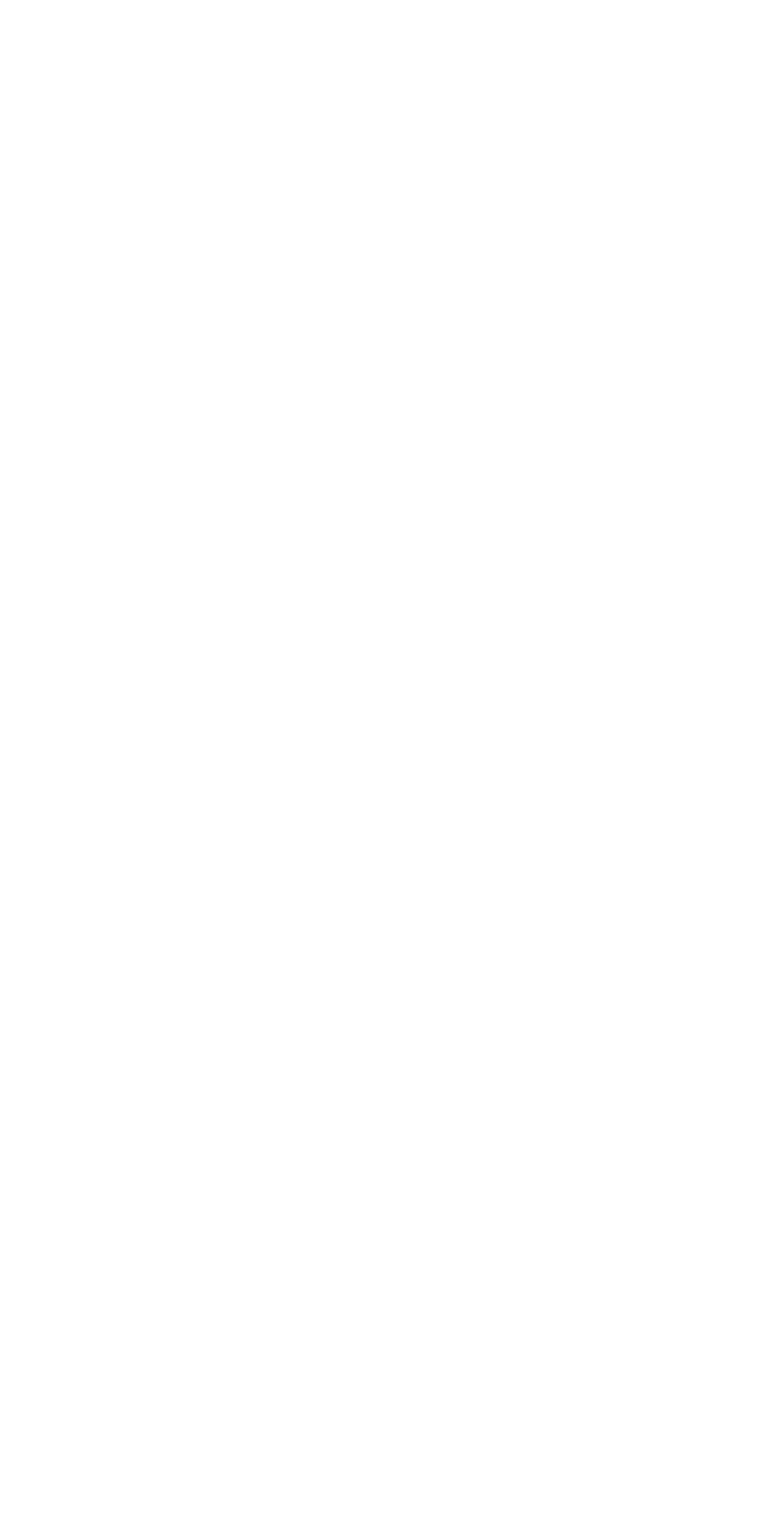
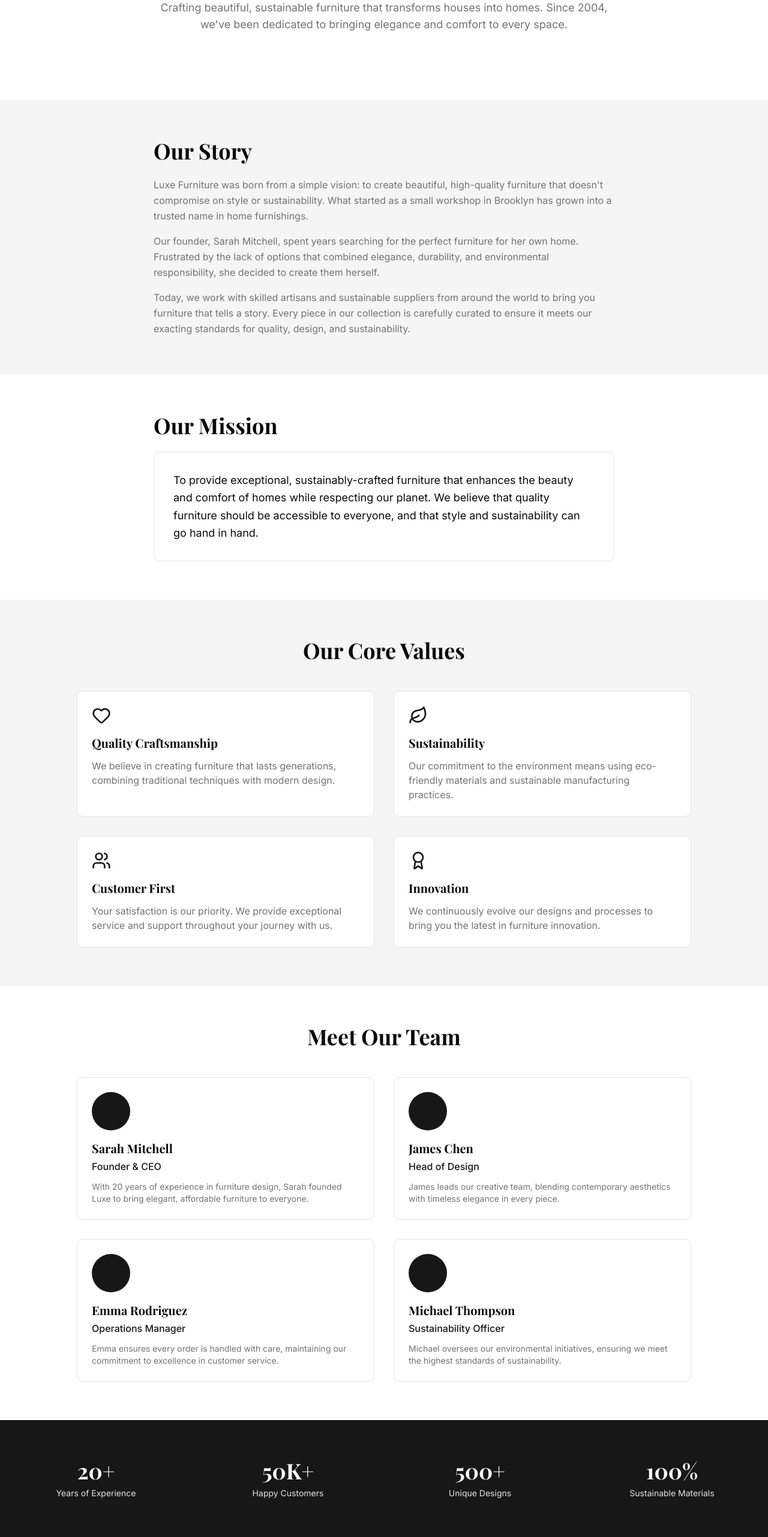
Before and after one commit to Jisan-Dev/sahitech-luxe-furniture, a React (Vite) app: page /about-us in a window 1280 px wide. Before the commit this address had no page. Shown: the part 234-2797 px from the top of the page at 60% size. Before the commit the page ends 800 px from the top, so only its background shows below. Built offline with nearby package versions, Linux system fonts and the light colour scheme; a web font is replaced by a local one.

Commit message:
about us page

```diff
--- a/src/components/common/navbar.jsx
+++ b/src/components/common/navbar.jsx
@@ -39,6 +39,15 @@ export default function Navbar() {
                 }`
               }>
               Products
+            </NavLink>
+            <NavLink
+              to="/about-us"
+              className={({ isActive }) =>
+                `text-sm font-medium hover:bg-accent transition-colors px-4 py-2 rounded-lg ${
+                  isActive && "bg-neutral-800 hover:bg-neutral-800 text-accent"
+                }`
+              }>
+              About Us
             </NavLink>
             <NavLink
               to="/contact"
@@ -84,6 +93,12 @@ export default function Navbar() {
                 Products
               </NavLink>
               <NavLink
+                to="/about-us"
+                className="text-sm font-medium hover:text-primary transition-colors"
+                onClick={() => setMobileMenuOpen(false)}>
+                About Us
+              </NavLink>
+              <NavLink
                 to="/contact"
                 className="text-sm font-medium hover:text-primary transition-colors"
                 onClick={() => setMobileMenuOpen(false)}>
--- /dev/null
+++ b/src/pages/about-us/index.jsx
@@ -0,0 +1,183 @@
+import { Award, Heart, Leaf, Users } from "lucide-react";
+
+export default function AboutPage() {
+  const values = [
+    {
+      icon: Heart,
+      title: "Quality Craftsmanship",
+      description:
+        "We believe in creating furniture that lasts generations, combining traditional techniques with modern design.",
+    },
+    {
+      icon: Leaf,
+      title: "Sustainability",
+      description:
+        "Our commitment to the environment means using eco-friendly materials and sustainable manufacturing practices.",
+    },
+    {
+      icon: Users,
+      title: "Customer First",
+      description:
+        "Your satisfaction is our priority. We provide exceptional service and support throughout your journey with us.",
+    },
+    {
+      icon: Award,
+      title: "Innovation",
+      description:
+        "We continuously evolve our designs and processes to bring you the latest in furniture innovation.",
+    },
+  ];
+
+  const team = [
+    {
+      name: "Sarah Mitchell",
+      role: "Founder & CEO",
+      bio: "With 20 years of experience in furniture design, Sarah founded Luxe to bring elegant, affordable furniture to everyone.",
+    },
+    {
+      name: "James Chen",
+      role: "Head of Design",
+      bio: "James leads our creative team, blending contemporary aesthetics with timeless elegance in every piece.",
+    },
+    {
+      name: "Emma Rodriguez",
+      role: "Operations Manager",
+      bio: "Emma ensures every order is handled with care, maintaining our commitment to excellence in customer service.",
+    },
+    {
+      name: "Michael Thompson",
+      role: "Sustainability Officer",
+      bio: "Michael oversees our environmental initiatives, ensuring we meet the highest standards of sustainability.",
+    },
+  ];
+
+  return (
+    <div className="min-h-screen bg-background">
+      {/* Hero Section */}
+      <div className="container mx-auto px-4 py-12 md:py-20">
+        <div className="max-w-3xl mx-auto text-center">
+          <h1 className="font-serif text-4xl md:text-5xl font-bold text-foreground mb-6">
+            About Luxe Furniture
+          </h1>
+          <p className="text-lg text-muted-foreground text-pretty mb-8">
+            Crafting beautiful, sustainable furniture that transforms houses into homes. Since 2004,
+            we've been dedicated to bringing elegance and comfort to every space.
+          </p>
+        </div>
+      </div>
+
+      {/* Our Story Section */}
+      <div className="bg-muted py-12 md:py-16">
+        <div className="container mx-auto px-4">
+          <div className="max-w-3xl mx-auto">
+            <h2 className="font-serif text-3xl md:text-4xl font-bold text-foreground mb-6">
+              Our Story
+            </h2>
+            <div className="space-y-4 text-muted-foreground leading-relaxed">
+              <p>
+                Luxe Furniture was born from a simple vision: to create beautiful, high-quality
+                furniture that doesn't compromise on style or sustainability. What started as a
+                small workshop in Brooklyn has grown into a trusted name in home furnishings.
+              </p>
+              <p>
+                Our founder, Sarah Mitchell, spent years searching for the perfect furniture for her
+                own home. Frustrated by the lack of options that combined elegance, durability, and
+                environmental responsibility, she decided to create them herself.
+              </p>
+              <p>
+                Today, we work with skilled artisans and sustainable suppliers from around the world
+                to bring you furniture that tells a story. Every piece in our collection is
+                carefully curated to ensure it meets our exacting standards for quality, design, and
+                sustainability.
+              </p>
+            </div>
+          </div>
+        </div>
+      </div>
+
+      {/* Our Mission Section */}
+      <div className="container mx-auto px-4 py-12 md:py-16">
+        <div className="max-w-3xl mx-auto">
+          <h2 className="font-serif text-3xl md:text-4xl font-bold text-foreground mb-6">
+            Our Mission
+          </h2>
+          <div className="bg-card border border-border rounded-lg p-8">
+            <p className="text-lg text-foreground leading-relaxed">
+              To provide exceptional, sustainably-crafted furniture that enhances the beauty and
+              comfort of homes while respecting our planet. We believe that quality furniture should
+              be accessible to everyone, and that style and sustainability can go hand in hand.
+            </p>
+          </div>
+        </div>
+      </div>
+
+      {/* Our Values Section */}
+      <div className="bg-muted py-12 md:py-16">
+        <div className="container mx-auto px-4">
+          <div className="max-w-5xl mx-auto">
+            <h2 className="font-serif text-3xl md:text-4xl font-bold text-foreground mb-12 text-center">
+              Our Core Values
+            </h2>
+            <div className="grid md:grid-cols-2 gap-8">
+              {values.map((value, index) => {
+                const Icon = value.icon;
+                return (
+                  <div key={index} className="bg-background rounded-lg p-6 border border-border">
+                    <Icon className="h-8 w-8 text-primary mb-4" />
+                    <h3 className="font-serif text-xl font-bold text-foreground mb-3">
+                      {value.title}
+                    </h3>
+                    <p className="text-muted-foreground">{value.description}</p>
+                  </div>
+                );
+              })}
+            </div>
+          </div>
+        </div>
+      </div>
+
+      {/* Team Section */}
+      <div className="container mx-auto px-4 py-12 md:py-16">
+        <div className="max-w-5xl mx-auto">
+          <h2 className="font-serif text-3xl md:text-4xl font-bold text-foreground mb-12 text-center">
+            Meet Our Team
+          </h2>
+          <div className="grid md:grid-cols-2 gap-8">
+            {team.map((member, index) => (
+              <div key={index} className="bg-card border border-border rounded-lg p-6">
+                <div className="w-16 h-16 bg-primary rounded-full mb-4"></div>
+                <h3 className="font-serif text-xl font-bold text-foreground mb-1">{member.name}</h3>
+                <p className="text-primary font-medium mb-3">{member.role}</p>
+                <p className="text-muted-foreground text-sm">{member.bio}</p>
+              </div>
+            ))}
+          </div>
+        </div>
+      </div>
+
+      {/* Stats Section */}
+      <div className="bg-primary text-primary-foreground py-12 md:py-16">
+        <div className="container mx-auto px-4">
+          <div className="grid md:grid-cols-4 gap-8 text-center">
+            <div>
+              <div className="font-serif text-4xl font-bold mb-2">20+</div>
+              <p className="text-sm opacity-90">Years of Experience</p>
+            </div>
+            <div>
+              <div className="font-serif text-4xl font-bold mb-2">50K+</div>
+              <p className="text-sm opacity-90">Happy Customers</p>
+            </div>
+            <div>
+              <div className="font-serif text-4xl font-bold mb-2">500+</div>
+              <p className="text-sm opacity-90">Unique Designs</p>
+            </div>
+            <div>
+              <div className="font-serif text-4xl font-bold mb-2">100%</div>
+              <p className="text-sm opacity-90">Sustainable Materials</p>
+            </div>
+          </div>
+        </div>
+      </div>
+    </div>
+  );
+}
```
Also changed, not shown: src/router.jsx (+10 -0 lines), 1 other file (tests, documents, lock files or other folders).
